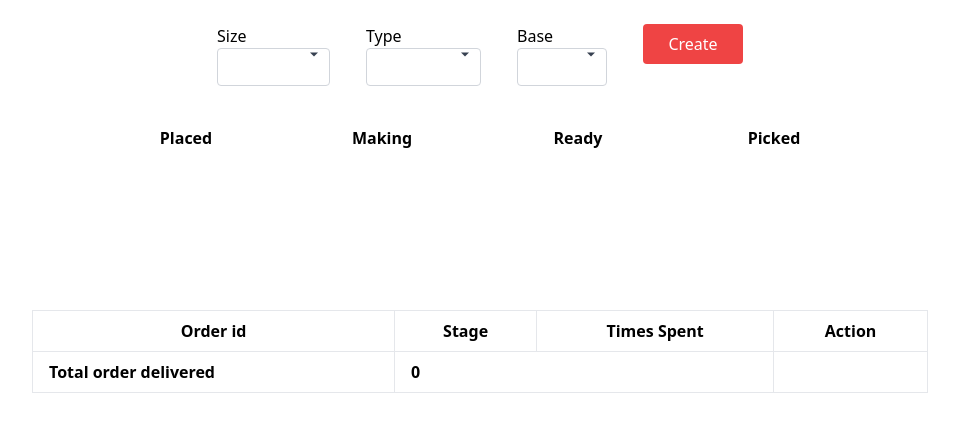
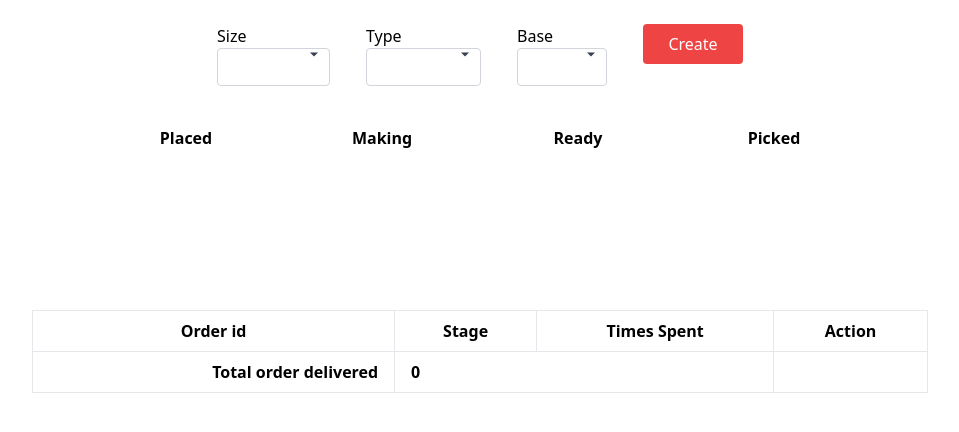
Before and after one commit to trcodeers/teach-mint, a React (Create React App) app: page / in a window 1280 px wide. Shown: the top 432 px of the page, without its empty margins (160-1119 px from the left). Built offline with nearby package versions, Linux system fonts and the light colour scheme.

Commit message:
text aligment

```diff
--- a/src/components/orderTable.jsx
+++ b/src/components/orderTable.jsx
@@ -56,7 +56,7 @@ const OrderTable = (props) => {
 
             <tfoot>
                 <tr>
-                    <td colspan="1" className="px-4 py-2 border font-bold">
+                    <td colspan="1" className="px-4 py-2 border font-bold text-end">
                         Total order delivered
                     </td>
                     <td colspan="2" className="px-4 py-2 border font-bold">
```
